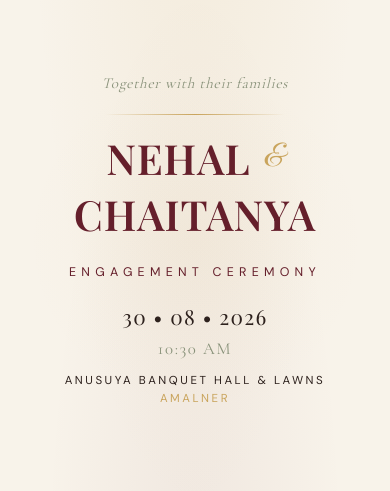
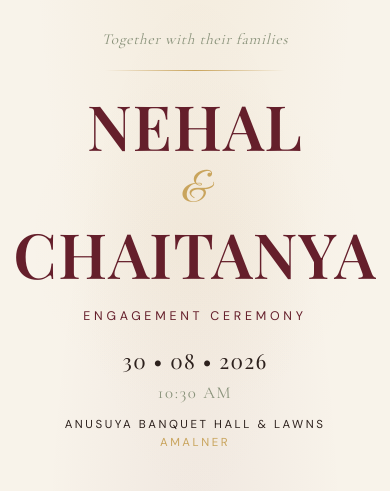
Before and after one commit to prajwal-joshi45/NehalChaitanyaEngagement, a plain HTML site: page index.html in a window 390 px wide. Shown: the part 207-698 px from the top of the page. Drawn offline with nearby package versions, Linux system fonts and the light colour scheme.

Commit message:
Fix HTML structure and enhance modal functionality

```diff
--- a/index.html
+++ b/index.html
@@ -428,6 +428,47 @@ footer{padding:50px 6vw; text-align:center; border-top:1px solid var(--gold-soft
   .couple-wrap{gap:36px;}
   section{padding:80px 0;}
 }
+
+/* ================= MOBILE: STACKED NAMES + BIGGER FAMILY NAMES ================= */
+@media (max-width:600px){
+  .hero{padding:100px 6vw 50px;}
+
+  .names-row{
+    flex-direction:column;
+    gap:2px;
+    width:100%;
+  }
+  .name{
+    font-size:16vw;
+    line-height:1.05;
+    width:100%;
+  }
+  .amp{
+    font-size:11vw;
+    margin:2px 0;
+  }
+
+  .hero-cer{
+    letter-spacing:.3em;
+    margin-top:22px;
+  }
+
+  .families-wrap{
+    flex-direction:column;
+    gap:26px;
+  }
+  .family-amp{
+    font-size:2.2rem;
+    order:0;
+  }
+  .family-name{
+    font-size:9vw;
+    line-height:1.15;
+  }
+  .family-tag{
+    font-size:.7rem;
+  }
+}
 </style>
 </head>
 <body>
@@ -740,6 +781,7 @@ footer{padding:50px 6vw; text-align:center; border-top:1px solid var(--gold-soft
   const rmsg = document.getElementById('rmsg');
 
   function openModal(mode){
+    if(!overlay) return;
     overlay.classList.add('open');
     formView.style.display = 'block';
     confirmView.classList.remove('show');
@@ -753,25 +795,33 @@ footer{padding:50px 6vw; text-align:center; border-top:1px solid var(--gold-soft
     document.body.style.overflow = 'hidden';
   }
   function closeModal(){
+    if(!overlay) return;
     overlay.classList.remove('open');
     document.body.style.overflow = '';
   }
 
-  document.getElementById('openRsvpYes').addEventListener('click', ()=>openModal('rsvp'));
-  document.getElementById('openRsvpWish').addEventListener('click', ()=>openModal('wish'));
-  document.getElementById('modalClose').addEventListener('click', closeModal);
-  document.getElementById('modalCancel').addEventListener('click', closeModal);
-  document.getElementById('confirmClose').addEventListener('click', closeModal);
-  overlay.addEventListener('click', (e)=>{ if(e.target === overlay) closeModal(); });
+  const openRsvpYes = document.getElementById('openRsvpYes');
+  const openRsvpWish = document.getElementById('openRsvpWish');
+  if(openRsvpYes) openRsvpYes.addEventListener('click', ()=>openModal('rsvp'));
+  if(openRsvpWish) openRsvpWish.addEventListener('click', ()=>openModal('wish'));
+  const modalClose = document.getElementById('modalClose');
+  const modalCancel = document.getElementById('modalCancel');
+  const confirmClose = document.getElementById('confirmClose');
+  if(modalClose) modalClose.addEventListener('click', closeModal);
+  if(modalCancel) modalCancel.addEventListener('click', closeModal);
+  if(confirmClose) confirmClose.addEventListener('click', closeModal);
+  if(overlay) overlay.addEventListener('click', (e)=>{ if(e.target === overlay) closeModal(); });
   document.addEventListener('keydown', (e)=>{ if(e.key === 'Escape') closeModal(); });
 
-  document.getElementById('rsvpForm').addEventListener('submit', (e)=>{
+  const rsvpForm = document.getElementById('rsvpForm');
+  if(rsvpForm){
+    rsvpForm.addEventListener('submit', (e)=>{
       e.preventDefault();
-    // No backend: this is not persisted anywhere, just a friendly confirmation.
       formView.style.display = 'none';
       confirmView.classList.add('show');
       e.target.reset();
     });
+  }
 
   /* ---------- WHATSAPP SHARE / COPY LINK ---------- */
   const whatsappBtn = document.getElementById('whatsappBtn');
```
Lines whose indentation alone changed are shown as unchanged.
